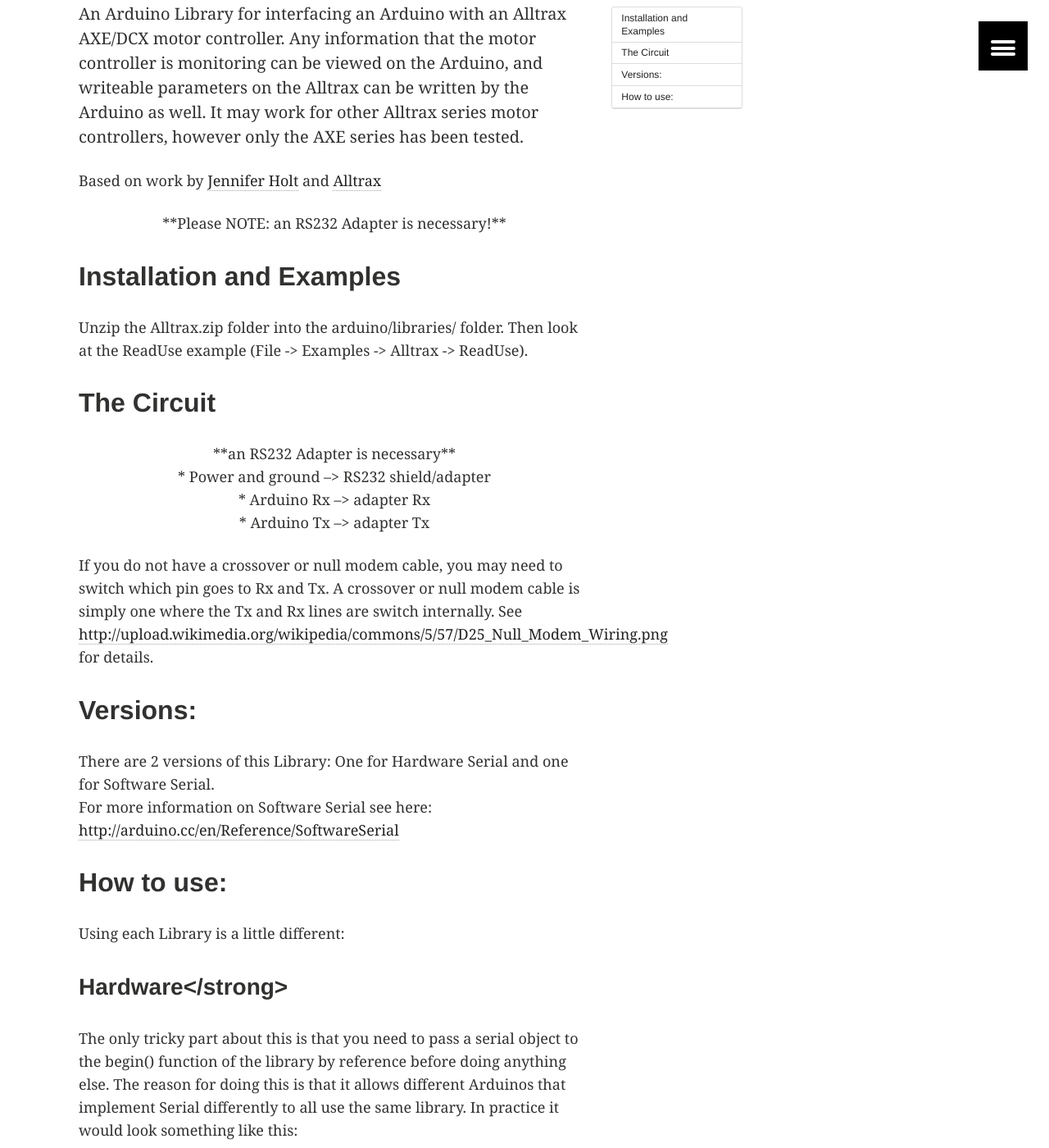
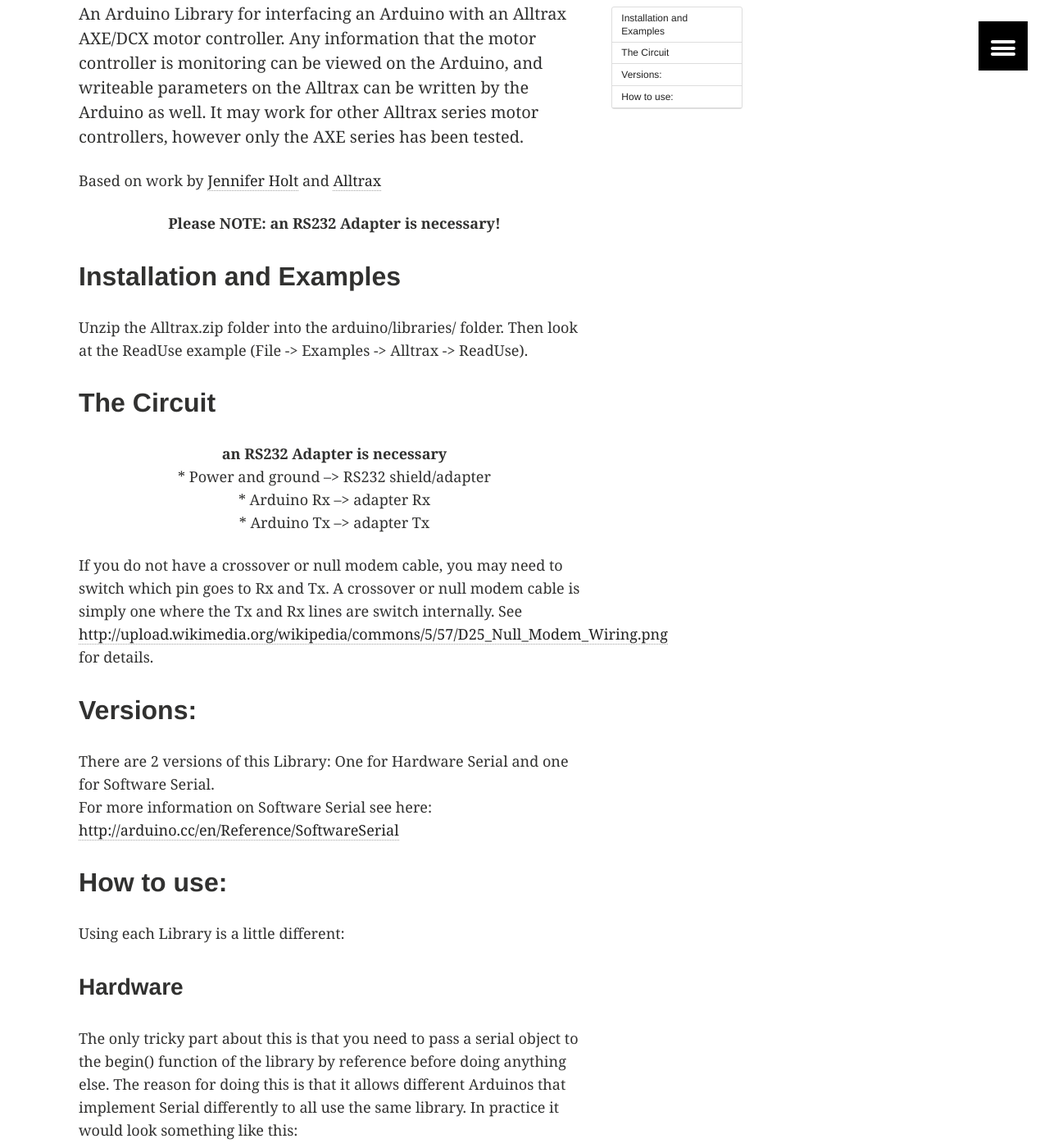
Before and after one commit to derekkg/derekkg.github.io, a Jekyll site: the page built from _posts/2013-03-19-arduino-alltrax-axe-library.md, in a window 1280 px wide and 1400 px high, scrolled down 944 px. Shown: the whole window at 82% size. Built offline with Jekyll 4.4.1, drawn with Linux system fonts in a browser that asks for light colours.

Commit message:
Fixing bolds in Alltrax

```diff
--- a/_posts/2013-03-19-arduino-alltrax-axe-library.md
+++ b/_posts/2013-03-19-arduino-alltrax-axe-library.md
@@ -21,7 +21,7 @@ An Arduino Library for interfacing an Arduino with an Alltrax AXE/DCX motor cont
 Based on work by [Jennifer Holt](http://jennwork.homelinux.net/drupal6/node/26) and [Alltrax](http://www.mail-archive.com/listserv@electricmotorcycles.net/msg01779.html)
 
 
-<p style="text-align: center;">**Please NOTE: an RS232 Adapter is necessary!**</p>
+<p style="text-align: center;"><strong>Please NOTE: an RS232 Adapter is necessary!</strong></p>
 
 
 ## Installation and Examples
@@ -30,8 +30,8 @@ Unzip the Alltrax.zip folder into the arduino/libraries/ folder. Then look at th
 
 ## The Circuit
 
-<p style="text-align: center;">
-**an RS232 Adapter is necessary**<br /> * Power and ground &#8211;> RS232 shield/adapter<br /> * Arduino Rx &#8211;> adapter Rx<br /> * Arduino Tx &#8211;> adapter Tx
+<p style="text-align: center;"><strong>
+an RS232 Adapter is necessary</strong><br /> * Power and ground &#8211;> RS232 shield/adapter<br /> * Arduino Rx &#8211;> adapter Rx<br /> * Arduino Tx &#8211;> adapter Tx
 </p>
 
 If you do not have a crossover or null modem cable, you may need to switch which pin goes to Rx and Tx. A crossover or null modem cable is simply one where the Tx and Rx lines are switch internally. See <http://upload.wikimedia.org/wikipedia/commons/5/57/D25_Null_Modem_Wiring.png> for details.
@@ -45,7 +45,7 @@ For more information on Software Serial see here: <http://arduino.cc/en/Referenc
 
 Using each Library is a little different:
 
-###Hardware</strong>
+###Hardware
 
 The only tricky part about this is that you need to pass a serial object to the begin() function of the library by reference before doing anything else. The reason for doing this is that it allows different Arduinos that implement Serial differently to all use the same library. In practice it would look something like this:
 
```
